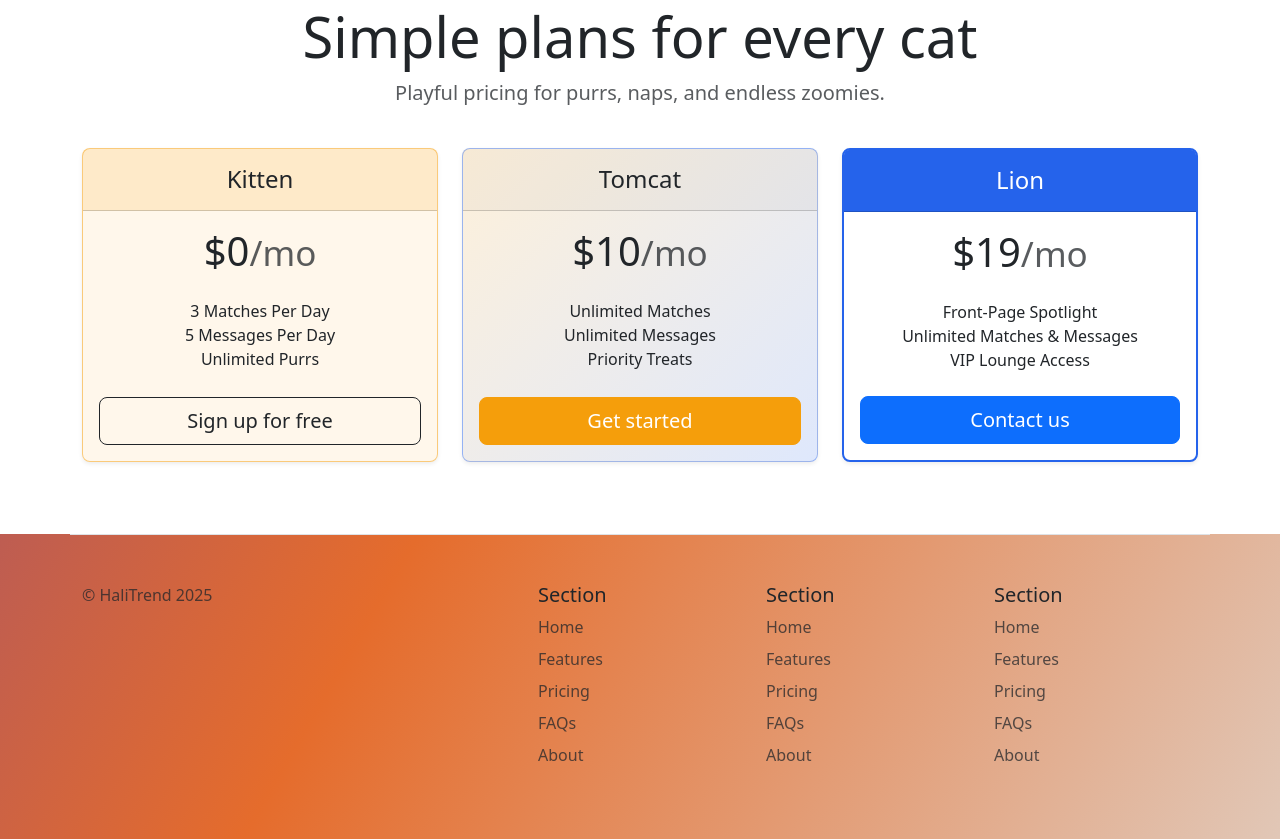
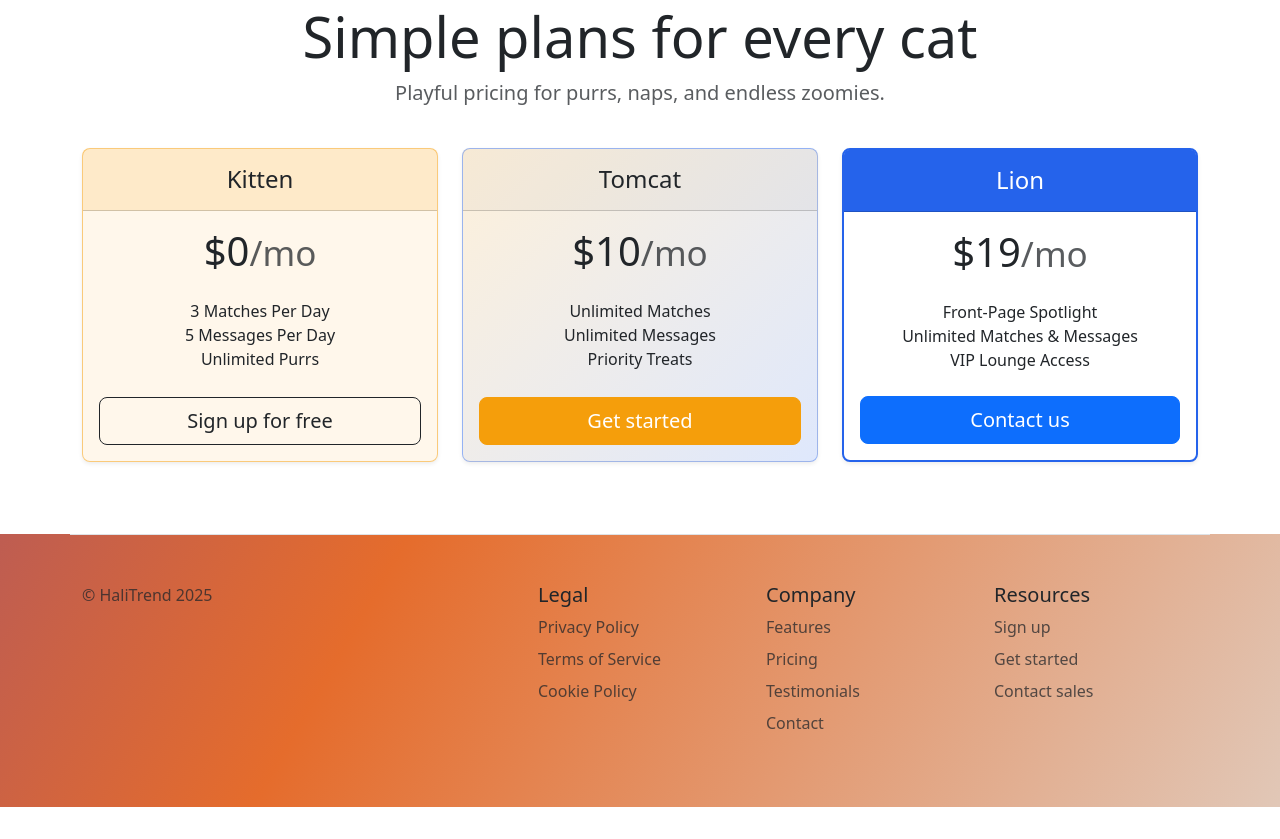
Before and after one commit to Amkoo996/CatMeet-Project, a plain HTML site: page index.html in a window 1280 px wide. Shown: the part 1603-2442 px from the top of the page. After the commit the page ends 2410 px from the top, so only its background shows below. Drawn offline with nearby package versions, Linux system fonts and the light colour scheme.

Commit message:
Update footer sections and add cookie banner

```diff
--- a/index.html
+++ b/index.html
@@ -381,35 +381,30 @@
         </div>
 
         <div class="col mb-3">
-          <h5>Section</h5>
+          <h5>Legal</h5>
           <ul class="nav flex-column">
-            <li class="nav-item mb-2"><a href="#" class="nav-link p-0 text-body-secondary">Home</a></li>
-            <li class="nav-item mb-2"><a href="#" class="nav-link p-0 text-body-secondary">Features</a></li>
-            <li class="nav-item mb-2"><a href="#" class="nav-link p-0 text-body-secondary">Pricing</a></li>
-            <li class="nav-item mb-2"><a href="#" class="nav-link p-0 text-body-secondary">FAQs</a></li>
-            <li class="nav-item mb-2"><a href="#" class="nav-link p-0 text-body-secondary">About</a></li>
+            <li class="nav-item mb-2"><a href="./privacy.html" class="nav-link p-0 text-body-secondary">Privacy Policy</a></li>
+            <li class="nav-item mb-2"><a href="./terms.html" class="nav-link p-0 text-body-secondary">Terms of Service</a></li>
+            <li class="nav-item mb-2"><a href="./cookies.html" class="nav-link p-0 text-body-secondary">Cookie Policy</a></li>
           </ul>
         </div>
 
         <div class="col mb-3">
-          <h5>Section</h5>
+          <h5>Company</h5>
           <ul class="nav flex-column">
-            <li class="nav-item mb-2"><a href="#" class="nav-link p-0 text-body-secondary">Home</a></li>
-            <li class="nav-item mb-2"><a href="#" class="nav-link p-0 text-body-secondary">Features</a></li>
-            <li class="nav-item mb-2"><a href="#" class="nav-link p-0 text-body-secondary">Pricing</a></li>
-            <li class="nav-item mb-2"><a href="#" class="nav-link p-0 text-body-secondary">FAQs</a></li>
-            <li class="nav-item mb-2"><a href="#" class="nav-link p-0 text-body-secondary">About</a></li>
+            <li class="nav-item mb-2"><a href="#features" class="nav-link p-0 text-body-secondary">Features</a></li>
+            <li class="nav-item mb-2"><a href="#pricing" class="nav-link p-0 text-body-secondary">Pricing</a></li>
+            <li class="nav-item mb-2"><a href="#testimonial" class="nav-link p-0 text-body-secondary">Testimonials</a></li>
+            <li class="nav-item mb-2"><a href="#contact" class="nav-link p-0 text-body-secondary">Contact</a></li>
           </ul>
         </div>
 
         <div class="col mb-3">
-          <h5>Section</h5>
+          <h5>Resources</h5>
           <ul class="nav flex-column">
-            <li class="nav-item mb-2"><a href="#" class="nav-link p-0 text-body-secondary">Home</a></li>
-            <li class="nav-item mb-2"><a href="#" class="nav-link p-0 text-body-secondary">Features</a></li>
-            <li class="nav-item mb-2"><a href="#" class="nav-link p-0 text-body-secondary">Pricing</a></li>
-            <li class="nav-item mb-2"><a href="#" class="nav-link p-0 text-body-secondary">FAQs</a></li>
-            <li class="nav-item mb-2"><a href="#" class="nav-link p-0 text-body-secondary">About</a></li>
+            <li class="nav-item mb-2"><a href="#" class="nav-link p-0 text-body-secondary" data-bs-toggle="modal" data-bs-target="#signupModal">Sign up</a></li>
+            <li class="nav-item mb-2"><a href="#" class="nav-link p-0 text-body-secondary" data-bs-toggle="modal" data-bs-target="#getStartedModal">Get started</a></li>
+            <li class="nav-item mb-2"><a href="#" class="nav-link p-0 text-body-secondary" data-bs-toggle="modal" data-bs-target="#contactModal">Contact sales</a></li>
           </ul>
         </div>
       </footer>
@@ -420,6 +415,18 @@
     crossorigin="anonymous"></script>
   <!-- Toast container -->
   <div class="toast-container" aria-live="polite" aria-atomic="true"></div>
+  <!-- Cookie banner -->
+  <div id="cookieBanner" class="alert alert-dark border-0 rounded-0 position-fixed bottom-0 start-0 end-0 m-0 d-none" role="region" aria-label="Cookie consent">
+    <div class="container d-flex flex-column flex-lg-row align-items-lg-center py-3 gap-3">
+      <div class="flex-grow-1">
+        We use essential cookies to make CatMeet work. See our <a href="./cookies.html" class="alert-link">Cookie Policy</a>.
+      </div>
+      <div class="d-flex gap-2">
+        <button id="cookieDecline" class="btn btn-outline-light">Decline</button>
+        <button id="cookieAccept" class="btn btn-primary">Accept</button>
+      </div>
+    </div>
+  </div>
   <script src="./js/main.js" defer></script>
 </body>
 
```
